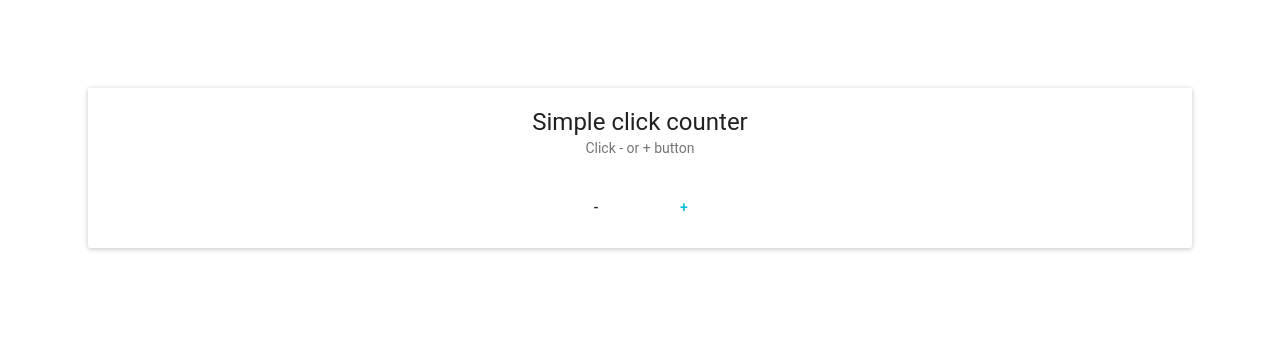
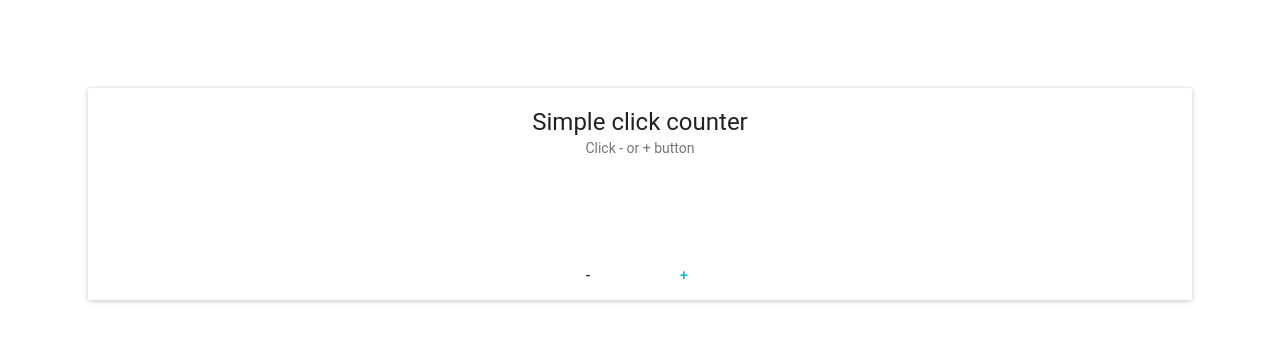
Before and after one commit to mayflower/react-workshop, a React (Create React App) app: page / in a window 1280 px wide. Shown: the top 342 px of the page. Built offline with nearby package versions, Linux system fonts and the light colour scheme.

Commit message:
Change color by number of clicks

```diff
--- a/src/App.js
+++ b/src/App.js
@@ -2,20 +2,48 @@ import React, { Component } from "react";
 import { connect } from "react-redux";
 import { incrementCounter, decrementCounter } from "./actions";
 import FlatButton from "material-ui/FlatButton";
-import { Card, CardTitle, CardText } from "material-ui/Card";
+import { Card, CardTitle, CardText, CardActions } from "material-ui/Card";
+import {
+  red50,
+  red100,
+  red200,
+  red300,
+  red400,
+  red500,
+  red600,
+  red700,
+  red800,
+  red900
+} from "material-ui/styles/colors";
+
+const colors = [
+  red50,
+  red100,
+  red200,
+  red300,
+  red400,
+  red500,
+  red600,
+  red700,
+  red800,
+  red900
+];
 
 const App = props => {
-  const headlineStyle = {
-    display: props.value > 0 ? "block" : "none"
+  const infoStyle = {
+    visibility: props.value > 0 ? "visible" : "hidden",
+    color: colors[props.value - 1]
   };
   return (
     <Card>
       <CardTitle title="Simple click counter" subtitle="Click - or + button" />
       <CardText>
-        <p style={headlineStyle}>Du hast schon {props.value} mal geklick</p>
+        <p style={infoStyle}>Du hast schon {props.value} mal geklick</p>
+      </CardText>
+      <CardActions>
         <FlatButton onClick={props.onDecrement} label="-" />
         <FlatButton primary onClick={props.onIncrement} label="+" />
-      </CardText>
+      </CardActions>
     </Card>
   );
 };
```
